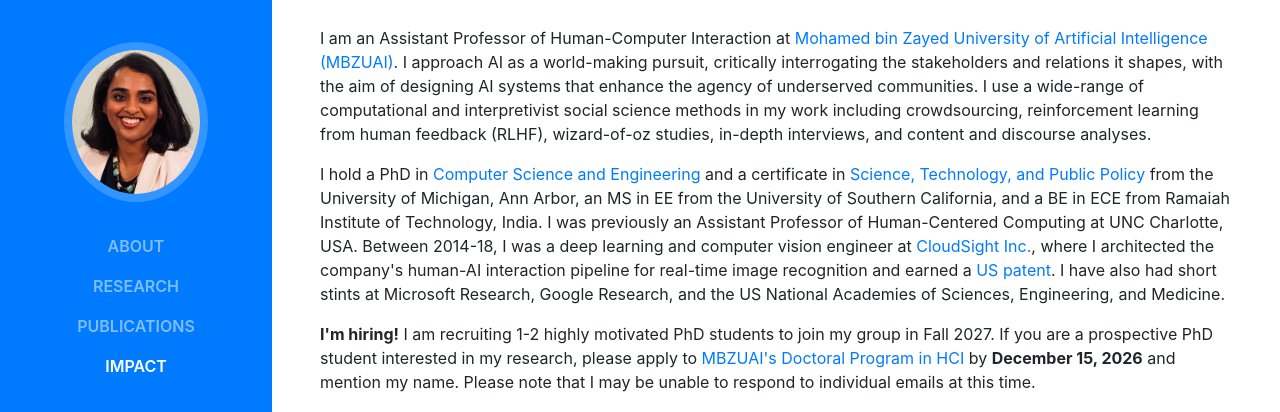
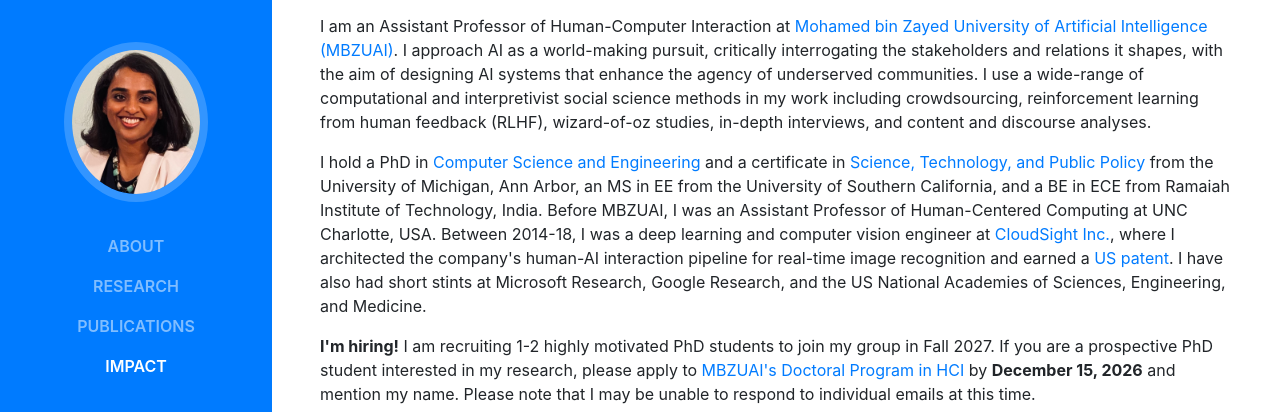
Before and after one commit to dramesh14/dramesh14.github.io, a website with bundled scripts: page index.html in a window 1280 px wide. Shown: the part 190-602 px from the top of the page. Built offline with nearby package versions, Linux system fonts and the light colour scheme; a web font is replaced by a local one.

Commit message:
update webpage

```diff
--- a/index.html
+++ b/index.html
@@ -70,7 +70,7 @@
           <p class="mb-3">I am an Assistant Professor of Human-Computer Interaction at <a target=_blank href="https://mbzuai.ac.ae">Mohamed bin Zayed University of Artificial Intelligence (MBZUAI)</a>. I approach AI as a world-making pursuit, critically interrogating the stakeholders and relations it shapes, with the aim of designing AI systems that enhance the agency of underserved communities. I use a wide-range of computational and interpretivist social science methods in my work including crowdsourcing, reinforcement learning from human feedback (RLHF), wizard-of-oz studies, in-depth interviews, and content and discourse analyses.</p>
 
 
-        <p>I hold a PhD in <a target=_blank href="https://cse.engin.umich.edu">Computer Science and Engineering</a> and a certificate in <a target=_blank href="https://fordschool.umich.edu/stpp">Science, Technology, and Public Policy</a> from the University of Michigan, Ann Arbor, an MS in EE from the University of Southern California, and a BE in ECE from Ramaiah Institute of Technology, India. I was previously an Assistant Professor of Human-Centered Computing at UNC Charlotte, USA. Between 2014-18, I was a deep learning and computer vision engineer at <a target=_blank href="https://cloudsight.ai">CloudSight Inc.</a>, where I architected the company's human-AI interaction pipeline for real-time image recognition and earned a <a target=_blank href="https://patents.google.com/patent/US10831820B2/en">US patent</a>. I have also had short stints at Microsoft Research, Google Research, and the US National Academies of Sciences, Engineering, and Medicine.
+        <p>I hold a PhD in <a target=_blank href="https://cse.engin.umich.edu">Computer Science and Engineering</a> and a certificate in <a target=_blank href="https://fordschool.umich.edu/stpp">Science, Technology, and Public Policy</a> from the University of Michigan, Ann Arbor, an MS in EE from the University of Southern California, and a BE in ECE from Ramaiah Institute of Technology, India. Before MBZUAI, I was an Assistant Professor of Human-Centered Computing at UNC Charlotte, USA. Between 2014-18, I was a deep learning and computer vision engineer at <a target=_blank href="https://cloudsight.ai">CloudSight Inc.</a>, where I architected the company's human-AI interaction pipeline for real-time image recognition and earned a <a target=_blank href="https://patents.google.com/patent/US10831820B2/en">US patent</a>. I have also had short stints at Microsoft Research, Google Research, and the US National Academies of Sciences, Engineering, and Medicine.
 
 
         <p><b> I'm hiring!</b> I am recruiting 1-2 highly motivated PhD students to join my group in Fall 2027. If you are a prospective PhD student interested in my research, please apply to <a target=_blank href="https://mbzuai.ac.ae/academics/phd-programs/doctoral-human-computer-interaction">MBZUAI's Doctoral Program in HCI</a> by <b>December 15, 2026</b> and mention my name. Please note that I may be unable to respond to individual emails at this time.</p>
```
